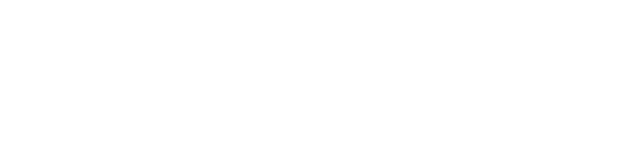
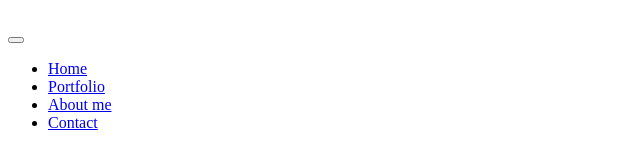
Before and after one commit to AlexBustamante5/alex-bustamante-portfolio, a plain HTML site: page index.html in a window 1280 px wide. Shown: the whole page, without its empty margins (0-640 px from the left). Drawn offline with Linux system fonts and the light colour scheme.

Commit message:
Created <header> for index.html

```diff
--- a/index.html
+++ b/index.html
@@ -10,6 +10,36 @@
     <title>Alejandro Bustamante</title>
 </head>
 <body>
-
+    <header>
+        <div class="logo">
+            <img src="" alt="">
+        </div>
+        <button class="nav-toggle" aria-label="toggle navigator">
+        </button>
+        <nav class="nav">
+            <ul class="nav__list">
+                <li class="nav__item">
+                    <a href="#" class="nav__link">
+                        Home
+                    </a>
+                </li>
+                <li class="nav__item">
+                    <a href="#" class="nav__link">
+                        Portfolio
+                    </a>
+                </li>
+                <li class="nav__item">
+                    <a href="#" class="nav__link">
+                        About me
+                    </a>
+                </li>
+                <li class="nav__item">
+                    <a href="#" class="nav__link">
+                        Contact
+                    </a>
+                </li>
+            </ul>
+        </nav>
+    </header>
 </body>
 </html>
```
